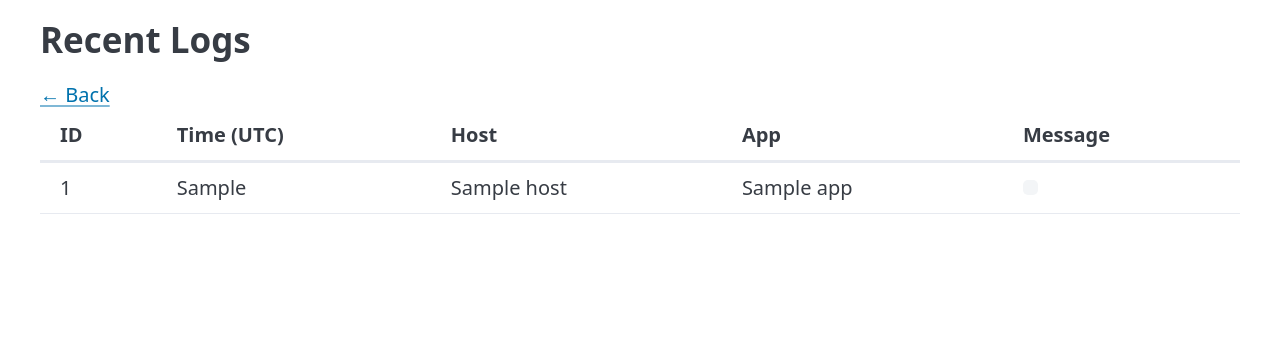
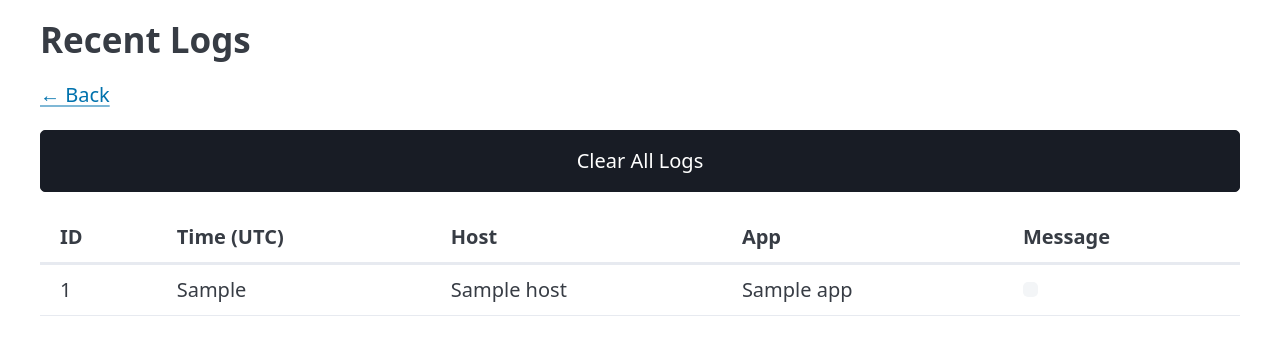
Before and after one commit to WorkableDirector/TinyPi-SIEM, a FastAPI app: template TinyPi/app/templates/logs.html in a window 1280 px wide. Shown: the top 355 px of the page. Run offline with FastAPI, Linux system fonts and the light colour scheme; the template is opened without the code that fills it: most values are stand-ins (such as "Sample title", 1, 10 or a date in 2020); parts of the project's set-up code (start-up, migrations or seed data) failed here and were passed over; some libraries are stand-ins or nearby versions.

Commit message:
Add UI and endpoint to clear stored logs

```diff
--- a/TinyPi/app/main.py
+++ b/TinyPi/app/main.py
@@ -6,7 +6,7 @@ import sqlite3
 from typing import Optional, Dict, Any
 
 from fastapi import FastAPI, Request, HTTPException
-from fastapi.responses import HTMLResponse
+from fastapi.responses import HTMLResponse, RedirectResponse
 from fastapi.staticfiles import StaticFiles
 from fastapi.templating import Jinja2Templates
 from pydantic import BaseModel
@@ -194,6 +194,17 @@ def logs_page(request: Request, limit: int = 200):
     conn.close()
     return templates.TemplateResponse("logs.html", {"request": request, "rows": rows})
 
+
+@app.post("/logs/clear")
+def clear_logs():
+    conn = db()
+    cur = conn.cursor()
+    cur.execute("DELETE FROM alerts")
+    cur.execute("DELETE FROM logs")
+    conn.commit()
+    conn.close()
+    return RedirectResponse(url="/logs", status_code=303)
+
 @app.get("/alerts", response_class=HTMLResponse)
 def alerts_page(request: Request, limit: int = 200):
     conn = db()
--- a/TinyPi/app/templates/logs.html
+++ b/TinyPi/app/templates/logs.html
@@ -11,6 +11,9 @@
 <main class="container">
   <h2>Recent Logs</h2>
   <a href="/">← Back</a>
+  <form method="post" action="/logs/clear" style="margin-top:1rem">
+    <button type="submit" class="contrast">Clear All Logs</button>
+  </form>
   <table>
     <thead><tr><th>ID</th><th>Time (UTC)</th><th>Host</th><th>App</th><th>Message</th></tr></thead>
     <tbody>
```
